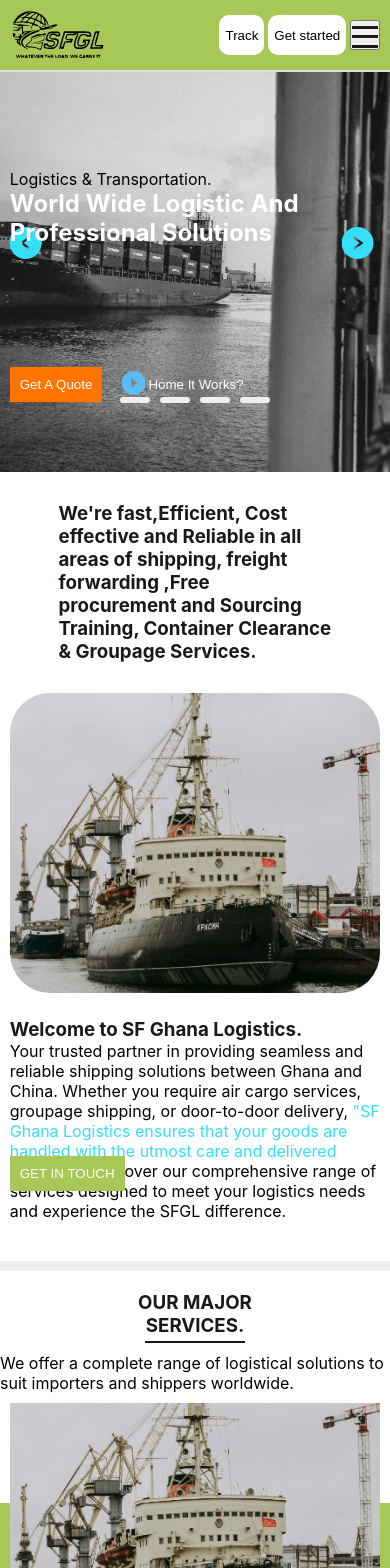
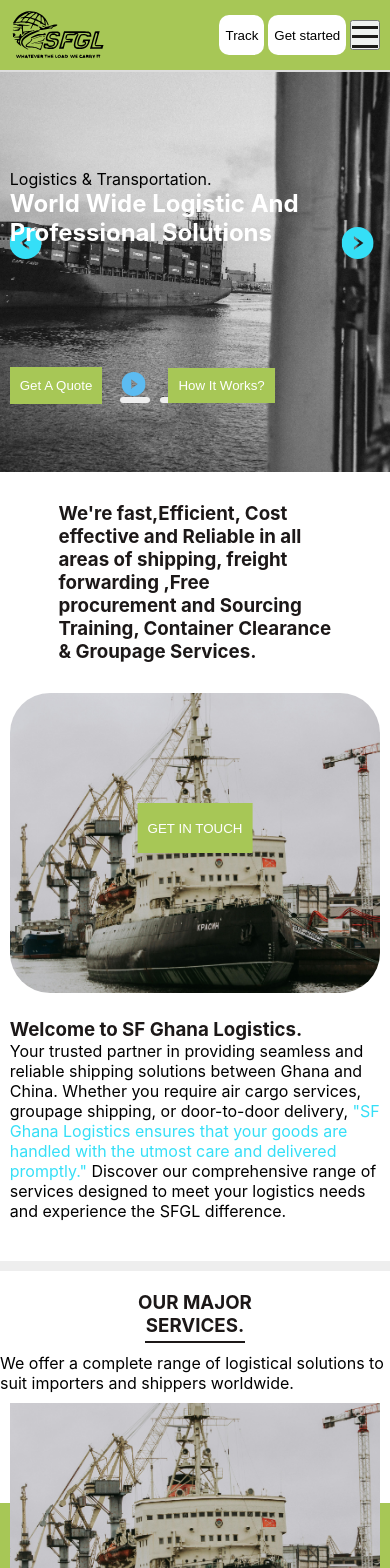
Before and after one commit to Akuafo-Patawah12/SGF-Logistics, a React (Create React App) app in the folder Client/: page / in a window 390 px wide. Shown: the top 1568 px of the page. Built offline with nearby package versions, Linux system fonts and the light colour scheme; no server answers.

Commit message:
new update

```diff
--- a/Client/src/App.css
+++ b/Client/src/App.css
@@ -114,7 +114,7 @@
 }
 
 .socials_media_handles{
-  height: 40px;
+  padding-block: 5px;
   background: #251D1D;
   margin-top: 1rem;
 
--- a/Client/src/Pages/Home.css
+++ b/Client/src/Pages/Home.css
@@ -76,8 +76,7 @@
   }
 
   .welcome_button{
-    background-color: #A7C756
-    ;
+    background-color: #A7C756;
     color: white;
     border: none;
     padding: 10px;
@@ -88,6 +87,7 @@
 
     width: 48%;
     height: 300px;
+    opacity: 1;
     background-image: url("../../public/SFG_images/Ship.jpg");
     background-position: center;
     background-repeat: no-repeat;
@@ -151,7 +151,7 @@
   }
 
   .btn{
-    background: rgb(255, 115, 0);
+    background: #A7C756;
     padding: 10px;
     color: white;
     border: none;
@@ -182,7 +182,7 @@
     position: absolute;
     font-size: 40px;
     font-weight: 700;
-    transform: translateY(-12px);
+    transform: translateY(-10px);
     color: #8B14B1
     ;
   }
@@ -258,4 +258,13 @@
           border-bottom: 10 px solid #35dff7;
       }
     }
+
+    .welcome_button{
+      z-index: 20;
+      top: -190px;
+      padding: 10px;
+      max-height: 50px;
+      left: 50%;
+      transform: translate(-50%,-50%)
+    }
   }
--- a/Client/src/Pages/HomePage.jsx
+++ b/Client/src/Pages/HomePage.jsx
@@ -174,7 +174,7 @@
 
           <section style={{display:"flex",gap:"1rem"}}>
             <button className='btn'>Get A Quote</button>
-            <button onClick={()=> setIsVideo(true)} style={{border: "#5cbbf1",background:"transparent",display:"flex",justifyContent:"center",alignItems:"center"}}><span style={{color:"#5cbbf1",fontSize:"x-large"}}><PlayCircleFilled /> </span><span style={{color:"white"}}>Home It Works?</span></button>
+            <button onClick={()=> setIsVideo(true)} style={{border: "#5cbbf1",background:"transparent",display:"flex",justifyContent:"center",alignItems:"center"}}><span style={{color:"#5cbbf1",fontSize:"x-large"}}><PlayCircleFilled /> </span><span style={{color:"white",background:"#A7C756",padding:"10px",marginLeft:"20px"}}>How It Works?</span></button>
           </section>
           </div>
 
```
